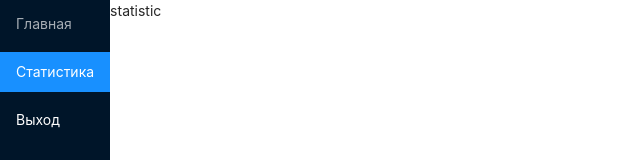
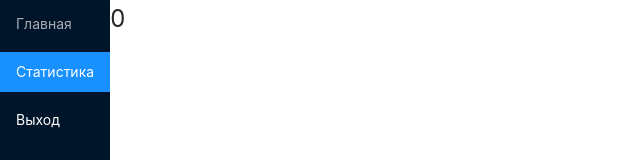
Before and after one commit to arri1/data-hack-front-2021, a React (Create React App) app: page /statistic in a window 1280 px wide. Shown: the top 160 px of the page, without its empty margins (0-640 px from the left). Built offline with nearby package versions, Linux system fonts and the light colour scheme; sample sign-in values are in the browser's storage.

Commit message:
some fix

```diff
--- a/src/components/sideMenu.js
+++ b/src/components/sideMenu.js
@@ -14,9 +14,6 @@ const SideMenu = () => {
         localStorage.setItem('logged',false)
         history.replace('/login')
     }
-
-    console.log(location)
-
     return (
         <Container>
             <Menu
--- a/src/containers/main.js
+++ b/src/containers/main.js
@@ -1,6 +1,6 @@
 import styled from 'styled-components'
+import {Route, Switch} from 'react-router-dom'
 import SideMenu from '../components/sideMenu'
-import {Route, Switch} from 'react-router-dom'
 import TablePage from '../pages/tablePage'
 import Statistic from '../pages/statistic'
 
--- a/src/pages/statistic.js
+++ b/src/pages/statistic.js
@@ -1,14 +1,16 @@
 import styled from 'styled-components'
+import {Statistic as AntStatistic} from 'antd'
 
 const Container = styled.div`
   display: flex;
   flex: 1;
 `
 
+
 const Statistic = ()=>{
     return (
         <Container>
-            statistic
+            <AntStatistic/>
         </Container>
     )
 }
```
